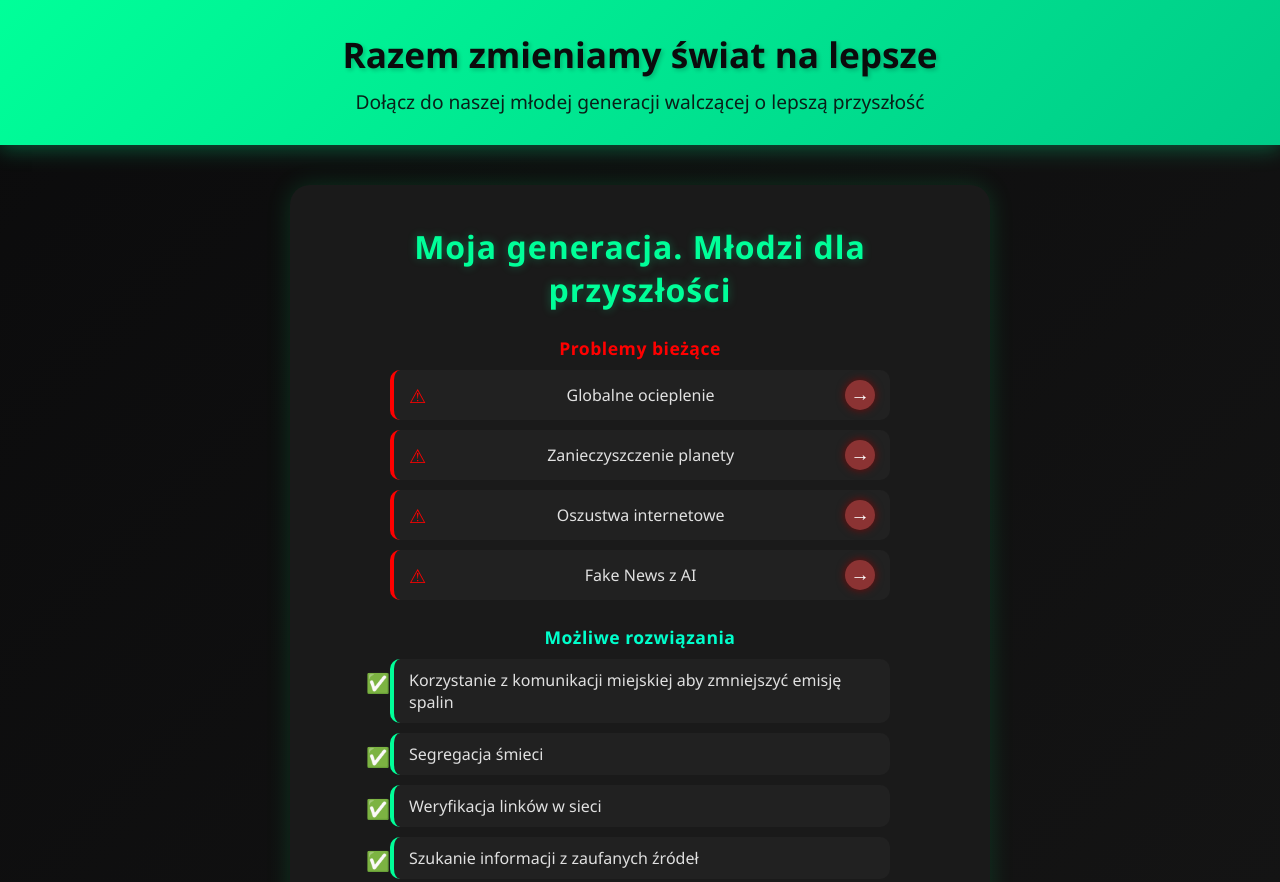
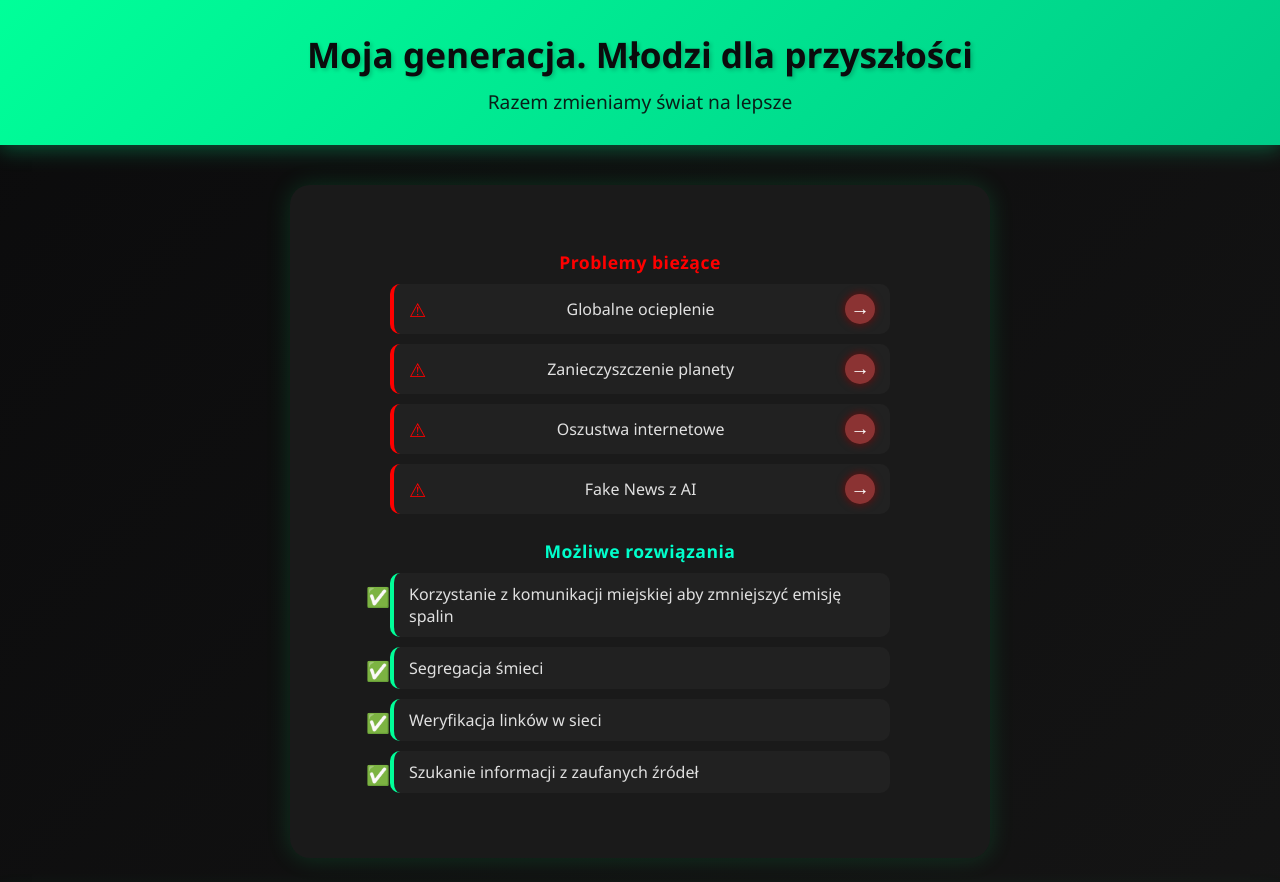
Before and after one commit to aa2Kimozo/konkurs-strona, a plain HTML site: page index.html in a window 1280 px wide. Shown: the top 882 px of the page. Drawn offline with Linux system fonts and the light colour scheme.

Commit message:
Update index.html

```diff
--- a/index.html
+++ b/index.html
@@ -10,16 +10,15 @@
 <body>
     <div id="banner">
         <div class="banner-content">
-            <h2>Razem zmieniamy świat na lepsze</h2>
-            <p>Dołącz do naszej młodej generacji walczącej o lepszą przyszłość</p>
+            <h2>Moja generacja. Młodzi dla przyszłości</h2>
+            <p>Razem zmieniamy świat na lepsze</p>
         </div>
     </div>
 
     <div id="container">
         <div id="top">
             <div id="problemy">
-                <h1>Moja generacja. Młodzi dla przyszłości</h1>
-
+                <h1></h1>
                 <label for="prob">Problemy bieżące</label>
                 <ul id="prob">
                     <li>Globalne ocieplenie <button id="info" onclick="Info(1)">→</button></li>
```
